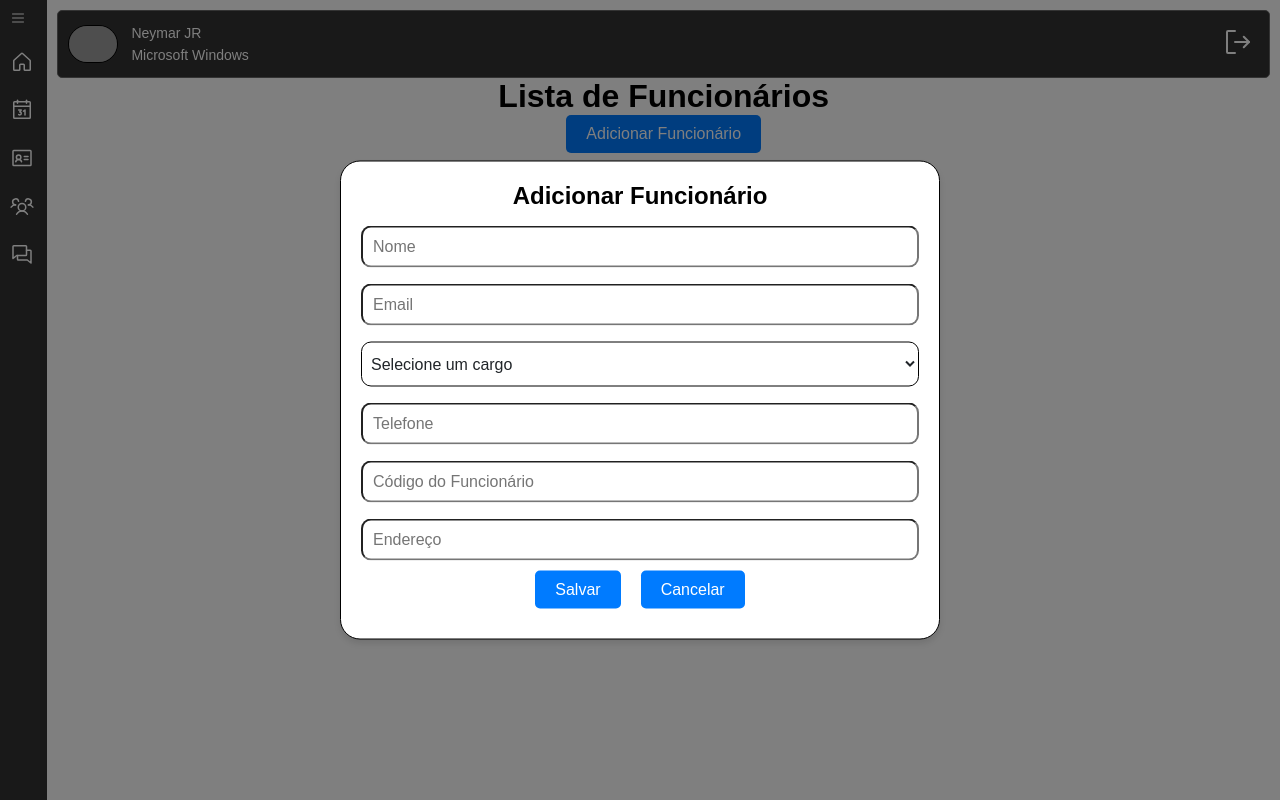
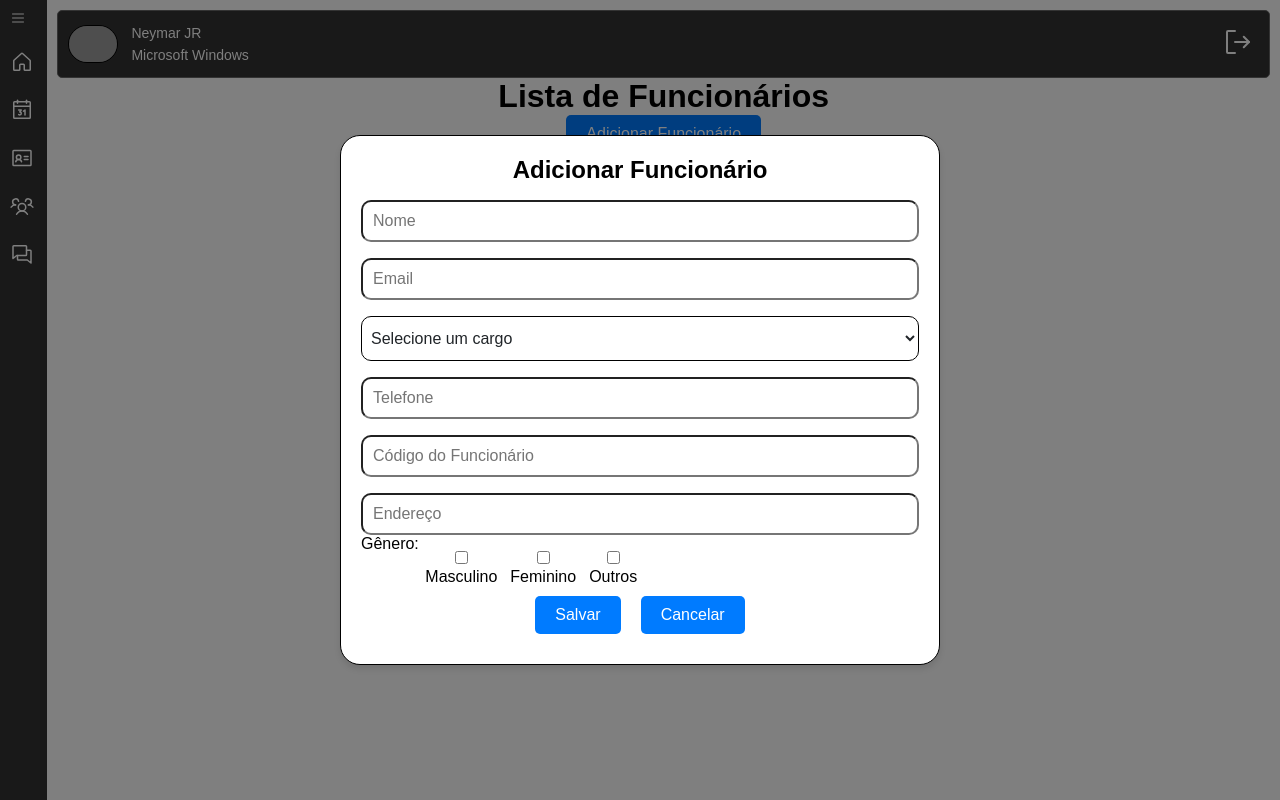
Before and after one commit to luisfelipeprs/gscare-frontend, a React (Vite) app: page /admin/employee in a window 1280 px wide. Both pictures are taken after a click on the button "Adicionar Funcionário". Built offline with nearby package versions, Linux system fonts and the light colour scheme; grey boxes are pictures that could not be loaded.

Commit message:
checkbox gender

```diff
--- a/src/components/EmployeeList/index.tsx
+++ b/src/components/EmployeeList/index.tsx
@@ -7,6 +7,7 @@ import {
   EmployeeCard,
   EmployeeCardContainer,
   EmployeeImageContainer,
+  GenderRadius,
 } from './styled';
 
 const EmployeeList: React.FC = () => {
@@ -19,6 +20,7 @@ const EmployeeList: React.FC = () => {
     phone: '',
     employeeCode: '',
     location: '',
+    gender:''
   });
 
   const openModal = () => {
@@ -39,9 +41,12 @@ const EmployeeList: React.FC = () => {
       phone: '',
       employeeCode: '',
       location: '',
+      gender:''
     });
   };
-
+  function setGender(e:any){
+    setFormData({ ...formData, gender: e.target.value })
+  }
 
   return (
     <Container>
@@ -90,6 +95,24 @@ const EmployeeList: React.FC = () => {
             value={formData.location}
             onChange={(e) => setFormData({ ...formData, location: e.target.value })}
             />
+            <GenderRadius>
+              <label>
+                Gênero:
+              </label>
+              <label>
+                <input type="checkbox" id="masculinoCheckbox" value="masculino" name="gender" onClick={setGender}/>
+                <span>Masculino</span>
+              </label>
+              <label>
+                <input type="checkbox" id="femininoCheckbox" value="feminino" name="gender" onClick={setGender}/>
+                <span>Feminino</span>
+              </label>
+              <label>
+                <input type="checkbox" id="outrosCheckbox" value="outros" name="gender" onClick={setGender}/>
+                <span>Outros</span>
+              </label>
+            </GenderRadius>
+
           <button onClick={handleSave}>Salvar</button>
           <button onClick={closeModal}>Cancelar</button>
         </Modal>
@@ -99,7 +122,7 @@ const EmployeeList: React.FC = () => {
         {employees.map((employee, index) => (
          <EmployeeCard key={index}>
             <EmployeeImageContainer>
-              <img src="https://i.pinimg.com/564x/85/71/72/8571727e081f426167ac04b819ce8dbf.jpg" />
+            <img id="employeeImage" src="https://bootdey.com/img/Content/avatar/avatar7.png" alt="Imagem do Funcionário" />
             </EmployeeImageContainer>
             <p><strong>Nome:</strong> {employee.name}</p>
             <p><strong>Email:</strong> {employee.email}</p>
@@ -107,6 +130,9 @@ const EmployeeList: React.FC = () => {
             <p><strong>Telefone:</strong> {employee.phone}</p>
             <p><strong>Código do Funcionário:</strong> {employee.employeeCode}</p>
             <p><strong>Endereço:</strong> {employee.location}</p>
+
+    <img id="employeeImage" src="https://bootdey.com/img/Content/avatar/avatar7.png" alt="Imagem do Funcionário" />
+
        </EmployeeCard>
         ))}
       </EmployeeCardContainer>
@@ -114,4 +140,5 @@ const EmployeeList: React.FC = () => {
   );
 };
 
+
 export default EmployeeList;
--- a/src/components/EmployeeList/styled.ts
+++ b/src/components/EmployeeList/styled.ts
@@ -145,3 +145,6 @@ export const Background = styled.div`
   justify-content: center;
   align-items: center;
 `;
+export const GenderRadius = styled.div`
+  display: flex;
+`
```
